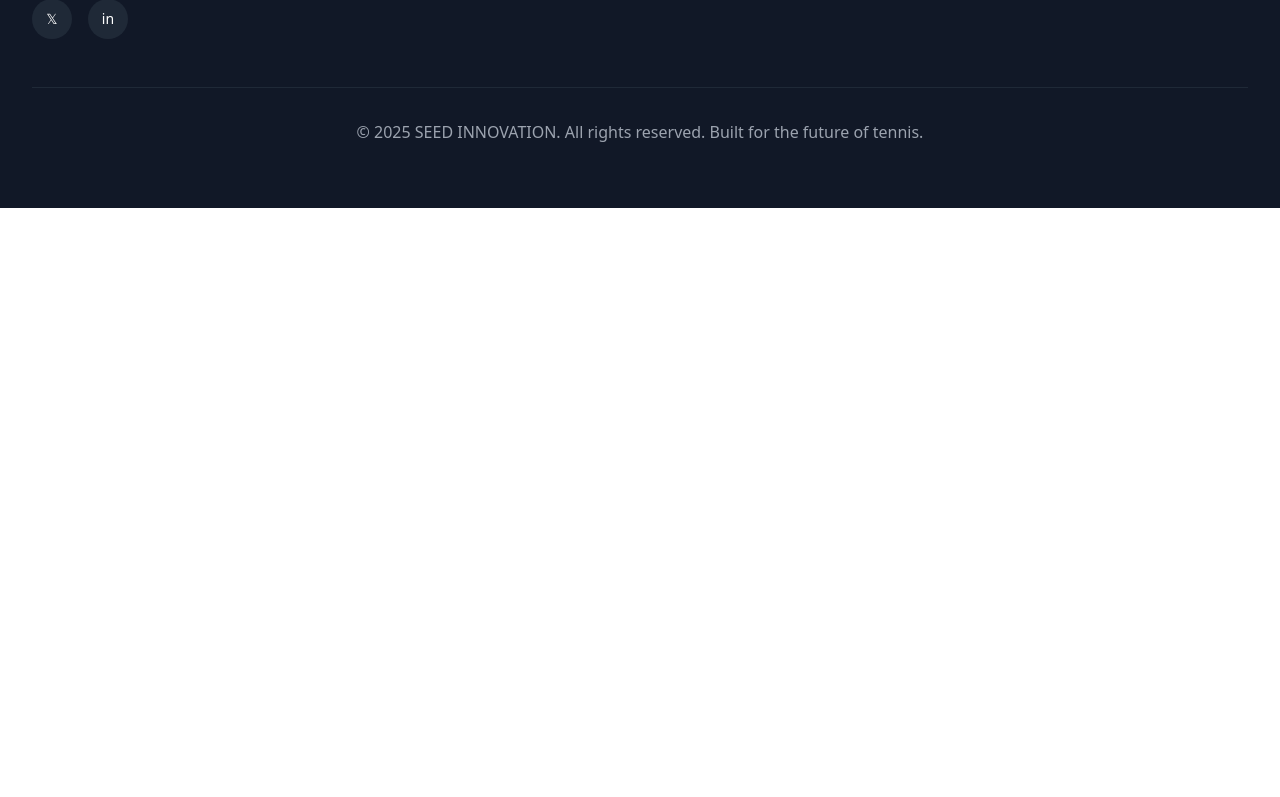
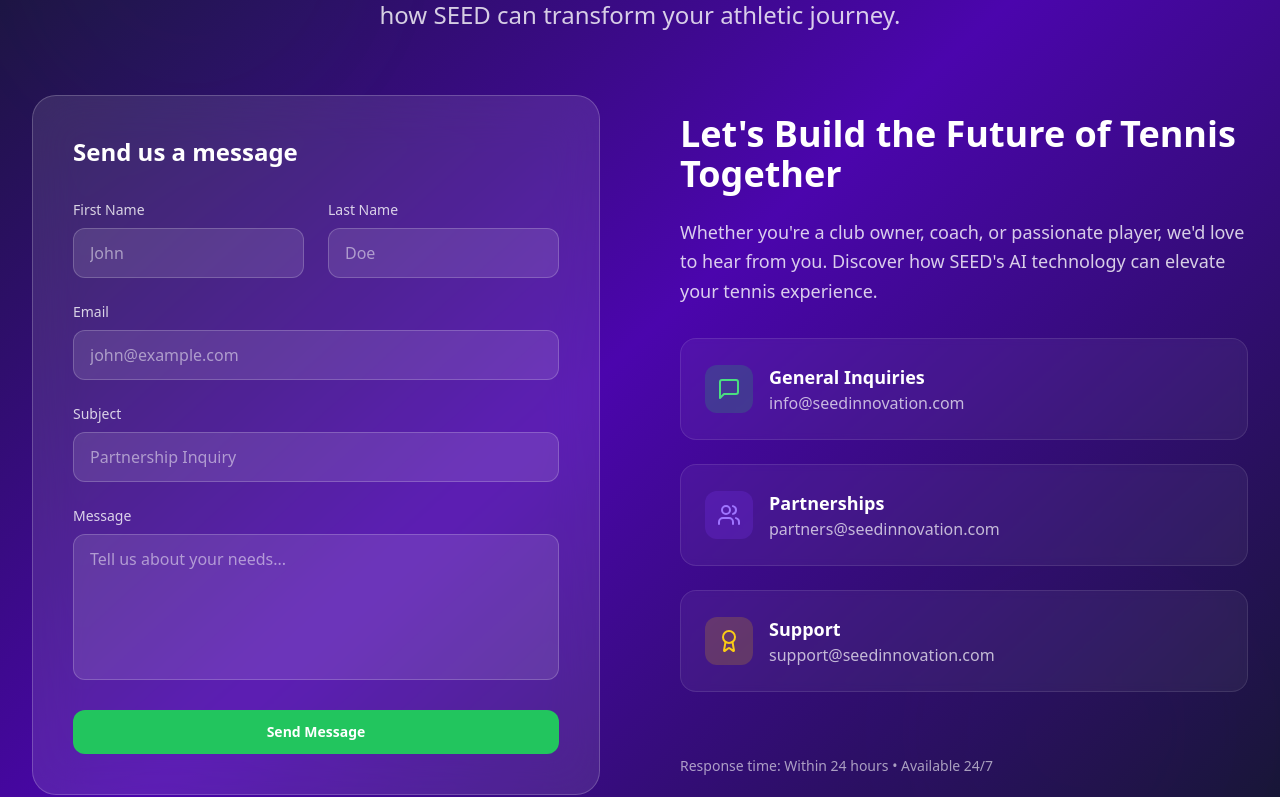
Before and after one commit to SEED-Innovation/frontend, a React (Vite) app: page / in a window 1280 px wide. Shown: the part 8311-9108 px from the top of the page. Before the commit the page ends 8519 px from the top, so only its background shows below. Built offline with nearby package versions, Linux system fonts and the light colour scheme.

Commit message:
Add "Get in Touch" section

```diff
--- a/src/pages/Landing.tsx
+++ b/src/pages/Landing.tsx
@@ -701,6 +701,167 @@ const Landing = () => {
         </div>
       </section>
 
+      {/* Get in Touch Section */}
+      <section className="relative py-20 sm:py-32 bg-gradient-to-br from-gray-900 via-tennis-purple-900 to-gray-900 overflow-hidden">
+        {/* Background Pattern */}
+        <div className="absolute inset-0 opacity-10">
+          <div className="absolute top-0 left-0 w-96 h-96 bg-tennis-green-500/20 rounded-full blur-3xl"></div>
+          <div className="absolute bottom-0 right-0 w-96 h-96 bg-tennis-purple-500/20 rounded-full blur-3xl"></div>
+        </div>
+
+        <div className="relative z-10 max-w-7xl mx-auto px-4 sm:px-6 lg:px-8">
+          <motion.div
+            initial={{ opacity: 0, y: 30 }}
+            whileInView={{ opacity: 1, y: 0 }}
+            transition={{ duration: 0.8 }}
+            viewport={{ once: true }}
+            className="text-center mb-16"
+          >
+            <h2 className="text-4xl sm:text-5xl lg:text-6xl font-black mb-6 bg-gradient-to-r from-white via-tennis-green-300 to-white bg-clip-text text-transparent">
+              Get in Touch
+            </h2>
+            <p className="text-xl sm:text-2xl text-white/80 max-w-3xl mx-auto leading-relaxed">
+              Ready to revolutionize your tennis game? Let's connect and explore how SEED can transform your athletic journey.
+            </p>
+          </motion.div>
+
+          <div className="grid grid-cols-1 lg:grid-cols-2 gap-12 lg:gap-20 items-center">
+            {/* Contact Form */}
+            <motion.div
+              initial={{ opacity: 0, x: -50 }}
+              whileInView={{ opacity: 1, x: 0 }}
+              transition={{ duration: 0.8, delay: 0.2 }}
+              viewport={{ once: true }}
+              className="bg-white/10 backdrop-blur-xl border border-white/20 rounded-3xl p-8 sm:p-10"
+            >
+              <h3 className="text-2xl font-bold text-white mb-8">Send us a message</h3>
+              <div className="space-y-6">
+                <div className="grid grid-cols-1 sm:grid-cols-2 gap-6">
+                  <div>
+                    <label className="block text-white/80 text-sm font-medium mb-2">First Name</label>
+                    <input
+                      type="text"
+                      className="w-full bg-white/10 border border-white/20 rounded-xl px-4 py-3 text-white placeholder-white/50 focus:outline-none focus:ring-2 focus:ring-tennis-green-500 focus:border-transparent transition-all"
+                      placeholder="John"
+                    />
+                  </div>
+                  <div>
+                    <label className="block text-white/80 text-sm font-medium mb-2">Last Name</label>
+                    <input
+                      type="text"
+                      className="w-full bg-white/10 border border-white/20 rounded-xl px-4 py-3 text-white placeholder-white/50 focus:outline-none focus:ring-2 focus:ring-tennis-green-500 focus:border-transparent transition-all"
+                      placeholder="Doe"
+                    />
+                  </div>
+                </div>
+                <div>
+                  <label className="block text-white/80 text-sm font-medium mb-2">Email</label>
+                  <input
+                    type="email"
+                    className="w-full bg-white/10 border border-white/20 rounded-xl px-4 py-3 text-white placeholder-white/50 focus:outline-none focus:ring-2 focus:ring-tennis-green-500 focus:border-transparent transition-all"
+                    placeholder="john@example.com"
+                  />
+                </div>
+                <div>
+                  <label className="block text-white/80 text-sm font-medium mb-2">Subject</label>
+                  <input
+                    type="text"
+                    className="w-full bg-white/10 border border-white/20 rounded-xl px-4 py-3 text-white placeholder-white/50 focus:outline-none focus:ring-2 focus:ring-tennis-green-500 focus:border-transparent transition-all"
+                    placeholder="Partnership Inquiry"
+                  />
+                </div>
+                <div>
+                  <label className="block text-white/80 text-sm font-medium mb-2">Message</label>
+                  <textarea
+                    rows={5}
+                    className="w-full bg-white/10 border border-white/20 rounded-xl px-4 py-3 text-white placeholder-white/50 focus:outline-none focus:ring-2 focus:ring-tennis-green-500 focus:border-transparent transition-all resize-none"
+                    placeholder="Tell us about your needs..."
+                  ></textarea>
+                </div>
+                <Button
+                  size="lg"
+                  className="w-full bg-tennis-green-500 hover:bg-tennis-green-400 text-white font-bold py-4 rounded-xl transition-all duration-300 hover:scale-105 hover:shadow-lg hover:shadow-tennis-green-500/30"
+                >
+                  Send Message
+                </Button>
+              </div>
+            </motion.div>
+
+            {/* Contact Information */}
+            <motion.div
+              initial={{ opacity: 0, x: 50 }}
+              whileInView={{ opacity: 1, x: 0 }}
+              transition={{ duration: 0.8, delay: 0.4 }}
+              viewport={{ once: true }}
+              className="space-y-8"
+            >
+              <div className="text-center lg:text-left">
+                <h3 className="text-3xl sm:text-4xl font-bold text-white mb-6">
+                  Let's Build the Future of Tennis Together
+                </h3>
+                <p className="text-lg text-white/80 leading-relaxed mb-8">
+                  Whether you're a club owner, coach, or passionate player, we'd love to hear from you.
+                  Discover how SEED's AI technology can elevate your tennis experience.
+                </p>
+              </div>
+
+              <div className="grid grid-cols-1 sm:grid-cols-2 lg:grid-cols-1 gap-6">
+                <motion.div
+                  whileHover={{ scale: 1.05 }}
+                  className="bg-white/5 backdrop-blur-sm border border-white/10 rounded-2xl p-6 hover:bg-white/10 transition-all duration-300"
+                >
+                  <div className="flex items-center space-x-4">
+                    <div className="w-12 h-12 bg-tennis-green-500/20 rounded-xl flex items-center justify-center">
+                      <MessageSquare className="w-6 h-6 text-tennis-green-400" />
+                    </div>
+                    <div>
+                      <h4 className="text-lg font-bold text-white">General Inquiries</h4>
+                      <p className="text-white/70">info@seedinnovation.com</p>
+                    </div>
+                  </div>
+                </motion.div>
+
+                <motion.div
+                  whileHover={{ scale: 1.05 }}
+                  className="bg-white/5 backdrop-blur-sm border border-white/10 rounded-2xl p-6 hover:bg-white/10 transition-all duration-300"
+                >
+                  <div className="flex items-center space-x-4">
+                    <div className="w-12 h-12 bg-tennis-purple-500/20 rounded-xl flex items-center justify-center">
+                      <Users className="w-6 h-6 text-tennis-purple-400" />
+                    </div>
+                    <div>
+                      <h4 className="text-lg font-bold text-white">Partnerships</h4>
+                      <p className="text-white/70">partners@seedinnovation.com</p>
+                    </div>
+                  </div>
+                </motion.div>
+
+                <motion.div
+                  whileHover={{ scale: 1.05 }}
+                  className="bg-white/5 backdrop-blur-sm border border-white/10 rounded-2xl p-6 hover:bg-white/10 transition-all duration-300"
+                >
+                  <div className="flex items-center space-x-4">
+                    <div className="w-12 h-12 bg-yellow-500/20 rounded-xl flex items-center justify-center">
+                      <Award className="w-6 h-6 text-yellow-400" />
+                    </div>
+                    <div>
+                      <h4 className="text-lg font-bold text-white">Support</h4>
+                      <p className="text-white/70">support@seedinnovation.com</p>
+                    </div>
+                  </div>
+                </motion.div>
+              </div>
+
+              <div className="text-center lg:text-left pt-8">
+                <p className="text-white/60 text-sm">
+                  Response time: Within 24 hours • Available 24/7
+                </p>
+              </div>
+            </motion.div>
+          </div>
+        </div>
+      </section>
+
       {/* Footer */}
       <footer className="bg-gray-900 text-white py-12 sm:py-16">
         <div className="max-w-7xl mx-auto px-4 sm:px-6 lg:px-8">
```
